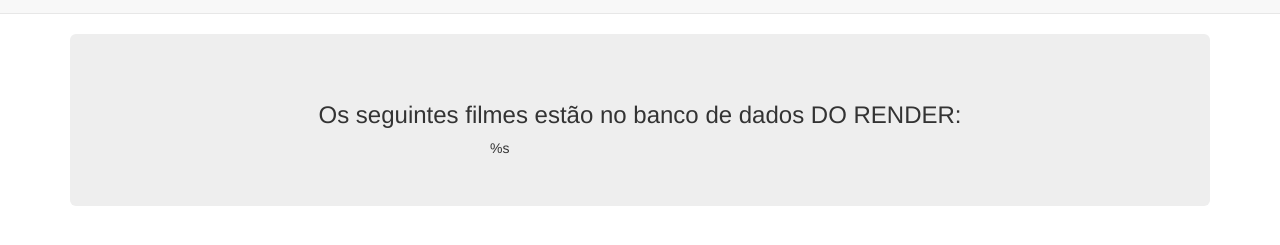
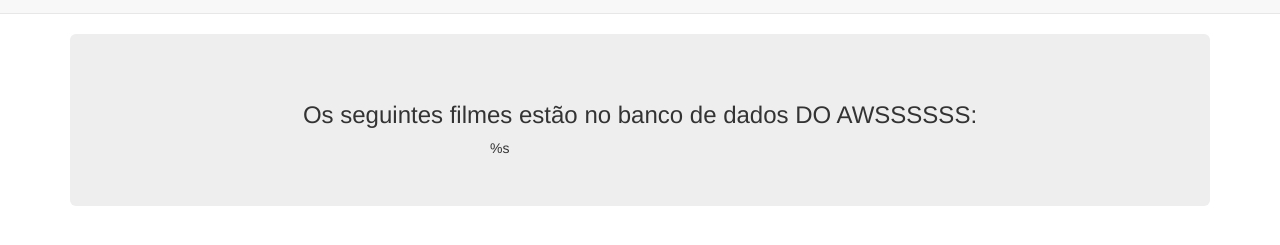
Before and after one commit to EnzoHino/Render3, a plain HTML site: page index.html in a window 1280 px wide. Shown: the part 37-282 px from the top of the page. Drawn offline with nearby package versions, Linux system fonts and the light colour scheme.

Commit message:
Update index.html

```diff
--- a/index.html
+++ b/index.html
@@ -16,7 +16,7 @@
 
     <div class="container">
       <div class="jumbotron">
-        <h3 style="text-align: center;">Os seguintes filmes estão no banco de dados DO RENDER:</h3>
+        <h3 style="text-align: center;">Os seguintes filmes estão no banco de dados DO AWSSSSSS:</h3>
         <ul class="list-group" style="width: 300px; margin: 0 auto; display: block;">
             %s
         </ul>
```
